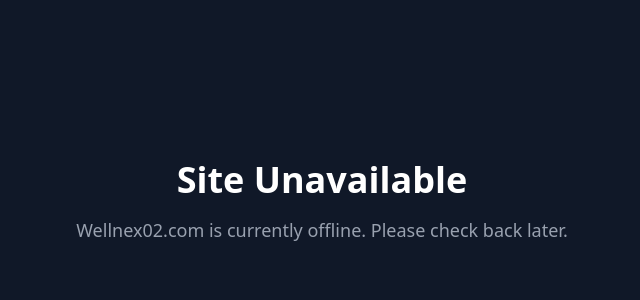
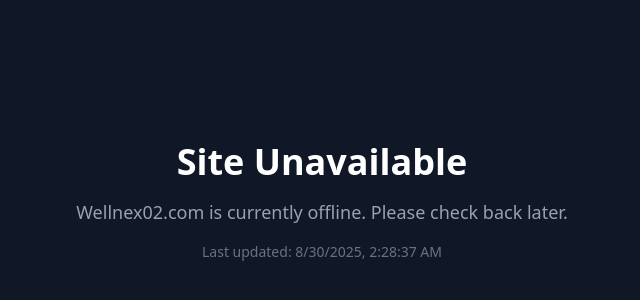
Before and after one commit to Soulemane12/Chamber, a Next.js app: page / in a window 1280 px wide. Shown: the part 198-498 px from the top of the page, without its empty margins (318-958 px from the left). Built offline with nearby package versions, Linux system fonts and the light colour scheme.

Commit message:
Force deployment trigger with timestamp

```diff
--- a/src/app/page.tsx
+++ b/src/app/page.tsx
@@ -6,6 +6,9 @@
         <p className="text-gray-400 text-lg">
           Wellnex02.com is currently offline. Please check back later.
         </p>
+        <p className="text-gray-500 text-sm mt-4">
+          Last updated: {new Date().toLocaleString()}
+        </p>
       </div>
     </div>
   );
```
